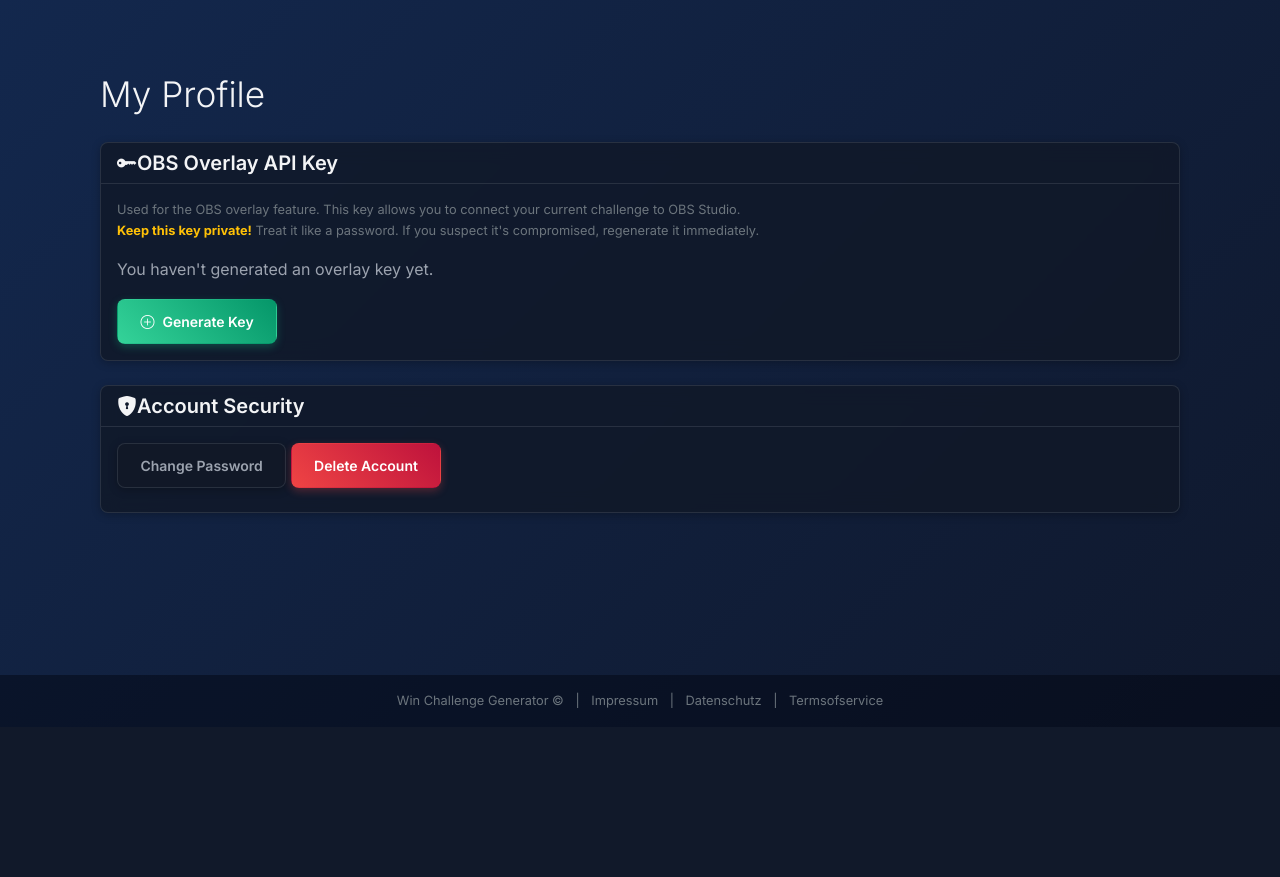
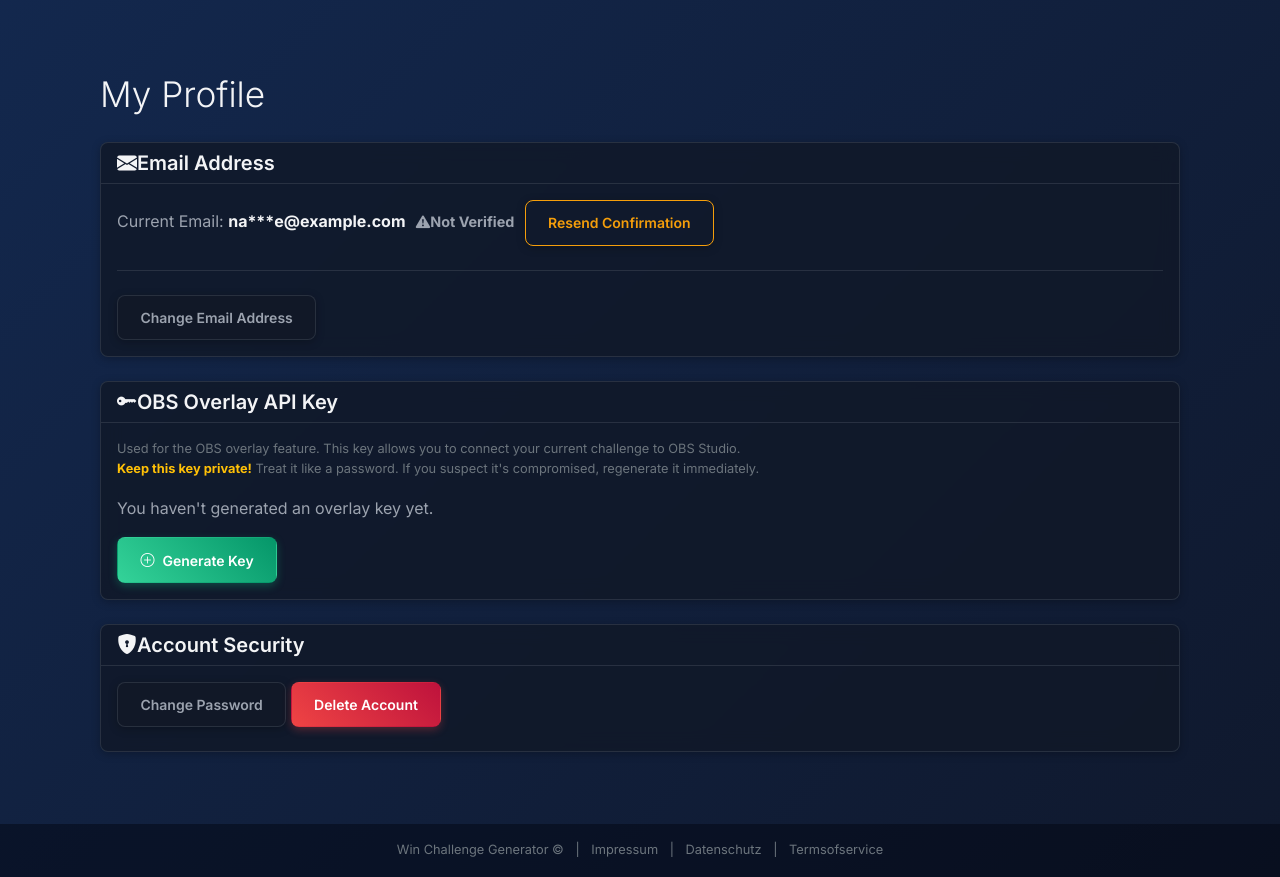
Before and after one commit to FKammerer45/WinchallengeGenerator, a Flask app: page /profile in a window 1280 px wide. Shown: the part 73-950 px from the top of the page. Before the commit the page ends 781 px from the top, so only its background shows below. Run offline with Flask 3, Linux system fonts and the light colour scheme; the visitor is signed in with stand-in values (Sample User, id 1); parts of the project's set-up code (start-up, migrations or seed data) failed here and were passed over; some libraries are stand-ins or nearby versions.

Commit message:
put all profile points under profile. added cahnge email. twitch users now cant change psw. accoutn deletion nwo deletes all entries from the db

```diff
--- a/app/forms.py
+++ b/app/forms.py
@@ -5,6 +5,7 @@ from wtforms import StringField, PasswordField, SubmitField,  EmailField
 from wtforms.validators import DataRequired, Length, EqualTo, ValidationError, Regexp, Email
 from app.models import User # Import User model for validation checks
 from app import db # Import db for session access in validators
+from flask_login import current_user
 
 class RegistrationForm(FlaskForm):
     """Form for user registration."""
@@ -100,6 +101,26 @@ class ChangePasswordForm(FlaskForm):
          # This check also needs current_user, better done in the route
          pass
 
+class ChangeEmailForm(FlaskForm):
+    """Form for requesting an email address change."""
+    new_email = EmailField('New Email Address',
+                           validators=[DataRequired(message="New email address is required."),
+                                       Email(message="Invalid email address."),
+                                       Length(max=120)])
+    password = PasswordField('Current Password',
+                             validators=[DataRequired(message="Please enter your current password to confirm.")])
+    submit = SubmitField('Request Email Change')
+
+    # Custom validation to ensure the new email isn't already in use by another user
+    def validate_new_email(self, new_email):
+        # Check if the new email is different from the current user's email
+        if current_user.is_authenticated and new_email.data.lower() == current_user.email.lower():
+            raise ValidationError('New email address must be different from your current one.')
+        # Check if the new email is already registered by someone else
+        user = db.session.query(User).filter(User.email.ilike(new_email.data)).first()
+        if user:
+            raise ValidationError('That email address is already registered to another account.')
+
 class DeleteAccountForm(FlaskForm):
     """Form for confirming account deletion."""
     password = PasswordField('Confirm Password', validators=[DataRequired(message="Password confirmation is required.")])
--- a/app/routes/profile.py
+++ b/app/routes/profile.py
@@ -7,18 +7,57 @@ from flask_login import login_required, current_user
 # Import db instance and User model
 from app import db, csrf
 from app.models import User
+from app.forms import ChangeEmailForm
+from app.utils.email import send_email, generate_email_change_token
 
 logger = logging.getLogger(__name__)
 
 profile_bp = Blueprint('profile', __name__)
 
-@profile_bp.route("/profile")
+@profile_bp.route("/profile", methods=['GET', 'POST']) # Allow POST for the form
 @login_required
 def profile_view():
-    """Renders the user profile page."""
-    logger.debug(f"User {current_user.id} accessing profile page.")
-    # The template can access current_user directly
-    return render_template("profile/profile.html") # Path to new template
+    """Renders the user profile page and handles email change form."""
+    change_email_form = ChangeEmailForm() # Instantiate the form
+
+    if change_email_form.validate_on_submit():
+        # This block handles the POST request from the email change form
+        new_email = change_email_form.new_email.data.lower().strip()
+        password = change_email_form.password.data
+
+        # Verify current password
+        if not current_user.check_password(password):
+            flash("Incorrect password. Email change request failed.", "danger")
+            # Re-render the profile page with the form and error
+            return render_template("profile/profile.html", change_email_form=change_email_form)
+
+        # Password is correct, proceed to send confirmation email to NEW address
+        try:
+            token = generate_email_change_token(current_user.id, new_email)
+            confirm_url = url_for('auth.confirm_email_change', token=token, _external=True) # Point to new auth route
+            email_context = {'confirm_url': confirm_url, 'username': current_user.username, 'new_email': new_email}
+
+            send_email(
+                to=new_email, # Send to the NEW email address
+                subject="Confirm Your New Email Address",
+                template_context=email_context,
+                template_prefix="auth/email/change_email_confirm" # Path to new email templates
+            )
+            logger.info(f"Email change confirmation sent to {new_email} for user '{current_user.username}'.")
+            flash(f"A confirmation link has been sent to {new_email}. Please click the link to finalize the change.", 'info')
+            # Redirect back to profile page after initiating the request
+            return redirect(url_for('profile.profile_view'))
+
+        except Exception as e:
+            logger.exception(f"Error sending email change confirmation for user '{current_user.username}'")
+            flash('An error occurred while requesting the email change. Please try again later.', 'danger')
+            # Re-render profile page with form
+            return render_template("profile/profile.html", change_email_form=change_email_form)
+
+    # Handle GET request (or failed POST validation)
+    # Pass the form instance to the template for rendering
+    return render_template("profile/profile.html", change_email_form=change_email_form)
+
 
 @profile_bp.route("/profile/regenerate_key", methods=["POST"])
 @login_required
--- a/app/templates/base.html
+++ b/app/templates/base.html
@@ -104,9 +104,6 @@
             </a>
             <div class="dropdown-menu dropdown-menu-right" aria-labelledby="navbarUserDropdown">
               <a class="dropdown-item" href="{{ url_for('profile.profile_view') }}">My Profile</a>
-              <a class="dropdown-item" href="{{ url_for('auth.change_password') }}">Change Password</a>
-              <a class="dropdown-item text-danger" href="{{ url_for('auth.confirm_delete_account') }}">Delete
-                Account</a>
               <div class="dropdown-divider"></div>
               <a class="dropdown-item" href="{{ url_for('auth.logout') }}">Logout</a>
             </div>
--- a/app/templates/profile/profile.html
+++ b/app/templates/profile/profile.html
@@ -1,5 +1,7 @@
 {# app/templates/profile/profile.html #}
 {% extends "base.html" %}
+{% from "_form_helpers.html" import render_field %} {# Import macro #}
+
 {% block title %}My Profile{% endblock %}
 
 {% block head %}
@@ -9,14 +11,31 @@
     /* Optional: Style for the read-only input */
     #overlayApiKey {
         background-color: var(--surface-secondary);
-        /* Match theme */
         cursor: text;
-        /* Indicate it's selectable */
     }
 
     .input-group-append .btn {
         border-top-left-radius: 0;
         border-bottom-left-radius: 0;
+    }
+
+    .email-status {
+        font-size: 0.9em;
+        font-weight: bold;
+    }
+
+    .email-status-verified {
+        color: var(--success);
+    }
+
+    .email-status-unverified {
+        color: var(--warning);
+    }
+
+    /* Ensure modal form groups have spacing */
+    #changeEmailModal .modal-body .form-group {
+        margin-bottom: 1rem;
+        /* Add bottom margin to form groups in modal */
     }
 </style>
 {% endblock %}
@@ -28,148 +47,176 @@
     {# Flash messages area #}
     {% include '_flash_messages.html' ignore missing %}
 
-    {# API Key Management Card #}
+    {# --- Email Management Card --- #}
+    <div class="card shadow-sm glass-effect mb-4">
+        <div class="card-header h5 d-flex align-items-center">
+            <i class="bi bi-envelope-fill me-2"></i> Email Address
+        </div>
+        <div class="card-body">
+            <p class="mb-2">
+                Current Email: <strong>{{ current_user.email | redact_email }}</strong>
+                {# Display Verification Status #}
+                {% if current_user.confirmed %}
+                <span class="badge bg-success-subtle text-success-emphasis ms-2 email-status">
+                    <i class="bi bi-check-circle-fill me-1"></i>Verified
+                </span>
+                {% else %}
+                <span class="badge bg-warning-subtle text-warning-emphasis ms-2 email-status">
+                    <i class="bi bi-exclamation-triangle-fill me-1"></i>Not Verified
+                </span>
+                <a href="{{ url_for('auth.resend_confirmation') }}" class="btn btn-sm btn-outline-warning ms-2">Resend
+                    Confirmation</a>
+                {% endif %}
+            </p>
+            <hr>
+            {# Button to trigger modal #}
+            <button type="button" class="btn btn-secondary btn-sm" data-toggle="modal" data-target="#changeEmailModal">
+                Change Email Address
+            </button>
+        </div>
+    </div>
+    {# --- End Email Management Card --- #}
+
+
+    {# API Key Management Card (remains the same) #}
     <div class="card shadow-sm glass-effect mb-4">
         <div class="card-header h5 d-flex align-items-center">
             <i class="bi bi-key-fill me-2"></i> OBS Overlay API Key
         </div>
         <div class="card-body">
+            {# ... existing API key display/generation logic ... #}
             <p class="text-secondary small mb-3">
                 Used for the OBS overlay feature. This key allows you to connect your current challenge to OBS Studio.
                 <br>
                 <strong class="text-warning">Keep this key private!</strong> Treat it like a password. If you suspect
                 it's compromised, regenerate it immediately.
             </p>
-
             {% if current_user.overlay_api_key %}
-            {# Display Existing Key #}
             <label for="overlayApiKey" class="form-label small text-muted">Your Current Key:</label>
             <div class="input-group mb-3">
                 <input type="password" class="form-control form-control-sm" id="overlayApiKey"
                     value="{{ current_user.overlay_api_key }}" readonly
                     title="Your overlay API key (click Show/Hide or Copy)">
                 <div class="input-group-append">
-                    {# --- ADDED Show/Hide Button --- #}
                     <button class="btn btn-outline-secondary btn-sm" type="button" id="toggleApiKeyBtn"
-                        title="Show/Hide Key">
-                        {# Start with the "Show" icon (eye) #}
-                        <i class="bi bi-eye-fill"></i>
-                    </button>
-                    {# --- END ADDED Button --- #}
-
-                    <button class="btn btn-outline-secondary btn-sm" type="button" id="copyApiKeyBtn" title="Copy Key">
-                        <i class="bi bi-clipboard me-1"></i> Copy
-                    </button>
+                        title="Show/Hide Key"><i class="bi bi-eye-fill"></i></button>
+                    <button class="btn btn-outline-secondary btn-sm" type="button" id="copyApiKeyBtn"
+                        title="Copy Key"><i class="bi bi-clipboard me-1"></i> Copy</button>
                 </div>
             </div>
-            {# Regenerate Button (inside a form for POST) #}
-            {# --- FIX url_for --- #}
             <form action="{{ url_for('profile.regenerate_overlay_key') }}" method="POST"
                 onsubmit="return confirm('Are you sure you want to regenerate your key? Your existing overlay URL will stop working.');"
                 class="d-inline-block">
-                <input type="hidden" name="csrf_token" value="{{ csrf_token() }}"> {# Add CSRF token #}
-                <button type="submit" class="btn btn-warning btn-sm">
-                    <i class="bi bi-arrow-repeat"></i> Regenerate Key
-                </button>
+                <input type="hidden" name="csrf_token" value="{{ csrf_token() }}">
+                <button type="submit" class="btn btn-warning btn-sm"><i class="bi bi-arrow-repeat"></i> Regenerate
+                    Key</button>
             </form>
             {% else %}
-            {# Generate Button (if no key exists) #}
             <p>You haven't generated an overlay key yet.</p>
-            {# Use a form for the POST request #}
-            {# --- FIX url_for --- #}
             <form action="{{ url_for('profile.regenerate_overlay_key') }}" method="POST" class="d-inline-block">
-                <input type="hidden" name="csrf_token" value="{{ csrf_token() }}"> {# Add CSRF token #}
-                <button type="submit" class="btn btn-success btn-sm">
-                    <i class="bi bi-plus-circle"></i> Generate Key
-                </button>
+                <input type="hidden" name="csrf_token" value="{{ csrf_token() }}">
+                <button type="submit" class="btn btn-success btn-sm"><i class="bi bi-plus-circle"></i> Generate
+                    Key</button>
             </form>
             {% endif %}
         </div>
     </div>
 
-    {# Account Security Card (Example) #}
+    {# Account Security Card #}
     <div class="card shadow-sm glass-effect mb-4">
         <div class="card-header h5 d-flex align-items-center">
             <i class="bi bi-shield-lock-fill me-1"></i> Account Security
         </div>
         <div class="card-body">
+            {# --- Conditionally show Change Password button --- #}
+            {% if not current_user.is_twitch_user %}
             <a href="{{ url_for('auth.change_password') }}" class="btn btn-secondary btn-sm me-2 mb-2">Change
                 Password</a>
+            {% else %}
+            {# Optionally show a disabled button or message for Twitch users #}
+            <button class="btn btn-secondary btn-sm me-2 mb-2 disabled" title="Password managed via Twitch"
+                aria-disabled="true">Change Password</button>
+            {% endif %}
+            {# --- End Conditional --- #}
+
+            {# Delete button is always available #}
             <a href="{{ url_for('auth.confirm_delete_account') }}" class="btn btn-danger btn-sm mb-2">Delete Account</a>
         </div>
     </div>
 
+</div> {# End container #}
+
+{# --- Change Email Modal (remains the same) --- #}
+<div class="modal fade" id="changeEmailModal" tabindex="-1" role="dialog" aria-labelledby="changeEmailModalLabel"
+    aria-hidden="true">
+    <div class="modal-dialog modal-dialog-centered" role="document">
+        <div class="modal-content"> {# Style handled by style.css #}
+            <div class="modal-header">
+                <h5 class="modal-title" id="changeEmailModalLabel">Change Email Address</h5>
+                <button type="button" class="close" data-dismiss="modal" aria-label="Close">
+                    <span aria-hidden="true">&times;</span>
+                </button>
+            </div>
+            <form method="POST" action="{{ url_for('profile.profile_view') }}" novalidate>
+                {{ change_email_form.hidden_tag() }} {# Important for CSRF #}
+                <div class="modal-body">
+                    <p class="small text-secondary mb-3">
+                        Enter your new email address and your current password. A confirmation link will be sent to the
+                        new address.
+                    </p>
+                    {{ render_field(change_email_form.new_email, placeholder="New Email Address", autocomplete="email")
+                    }}
+                    {{ render_field(change_email_form.password, placeholder="Current Password",
+                    autocomplete="current-password") }}
+                </div>
+                <div class="modal-footer">
+                    <button type="button" class="btn btn-secondary" data-dismiss="modal">Cancel</button>
+                    {{ change_email_form.submit(class="btn btn-primary") }}
+                </div>
+            </form>
+        </div>
+    </div>
 </div>
+{# --- End Change Email Modal --- #}
+
 {% endblock %}
 
 {% block scripts %}
 {{ super() }}
+{# Script for API Key copy/toggle (remains the same) #}
 <script>
-    // Simple copy-to-clipboard functionality
     const copyBtn = document.getElementById('copyApiKeyBtn');
     const keyInput = document.getElementById('overlayApiKey');
-    // Assuming showFlash is globally available or imported via a base script
-    const showFlash = window.showFlash || function (msg, type) { console.log(`${type}: ${msg}`);  };
-
-    if (copyBtn && keyInput) {
+    const showFlash = window.showFlash || function (msg, type) { console.log(`${type}: ${msg}`); };
+    if (copyBtn && keyInput) { /* ... copy logic ... */
         copyBtn.addEventListener('click', () => {
-            keyInput.select();
-            keyInput.setSelectionRange(0, 99999); // For mobile devices
-            let successful = false;
+            keyInput.select(); keyInput.setSelectionRange(0, 99999);
             try {
-                // Use Clipboard API if available (more modern and secure)
                 if (navigator.clipboard && window.isSecureContext) {
-                    navigator.clipboard.writeText(keyInput.value)
-                        .then(() => {
-                            console.log('API Key copied to clipboard via Clipboard API');
-                            showFlash('API Key copied!', 'success'); // Use flash message
-                        })
-                        .catch(err => {
-                            console.error('Async: Could not copy text: ', err);
-                            showFlash('Failed to copy key (Clipboard API).', 'danger');
-                        });
-                } else {
-                    // Fallback to execCommand for older browsers/non-secure contexts
-                    successful = document.execCommand('copy');
-                    const msgLog = successful ? 'successful' : 'unsuccessful';
-                    console.log('Fallback: Copying text command was ' + msgLog);
-                    if (successful) {
-                        showFlash('API Key copied! (fallback)', 'success');
-                    } else {
-                        throw new Error('document.execCommand failed');
-                    }
-                }
-            } catch (err) {
-                console.error('Copy error:', err);
-                showFlash('Failed to copy key.', 'danger');
-            }
-            // Deselect text after attempt
-            if (window.getSelection) { // Modern browsers
-                window.getSelection().removeAllRanges();
-            } else if (document.selection) { // IE <= 8
-                document.selection.empty();
-            }
+                    navigator.clipboard.writeText(keyInput.value).then(() => { showFlash('API Key copied!', 'success'); }).catch(err => { console.error('Async: Could not copy text: ', err); showFlash('Failed to copy key (Clipboard API).', 'danger'); });
+                } else { let successful = document.execCommand('copy'); if (successful) { showFlash('API Key copied! (fallback)', 'success'); } else { throw new Error('document.execCommand failed'); } }
+            } catch (err) { console.error('Copy error:', err); showFlash('Failed to copy key.', 'danger'); }
+            if (window.getSelection) { window.getSelection().removeAllRanges(); } else if (document.selection) { document.selection.empty(); }
         });
     }
     const toggleBtn = document.getElementById('toggleApiKeyBtn');
-    // const keyInput = document.getElementById('overlayApiKey'); // Already defined above
-
-    if (toggleBtn && keyInput) {
+    if (toggleBtn && keyInput) { /* ... toggle logic ... */
         toggleBtn.addEventListener('click', () => {
             const currentType = keyInput.type;
-            if (currentType === 'password') {
-                // Switch to text (Show)
-                keyInput.type = 'text';
-                toggleBtn.innerHTML = '<i class="bi bi-eye-slash-fill"></i>'; // Change icon to "Hide" (eye-slash)
-                toggleBtn.title = 'Hide Key';
-            } else {
-                // Switch to password (Hide)
-                keyInput.type = 'password';
-                toggleBtn.innerHTML = '<i class="bi bi-eye-fill"></i>'; // Change icon back to "Show" (eye)
-                toggleBtn.title = 'Show Key';
-            }
+            if (currentType === 'password') { keyInput.type = 'text'; toggleBtn.innerHTML = '<i class="bi bi-eye-slash-fill"></i>'; toggleBtn.title = 'Hide Key'; }
+            else { keyInput.type = 'password'; toggleBtn.innerHTML = '<i class="bi bi-eye-fill"></i>'; toggleBtn.title = 'Show Key'; }
         });
     }
+
+
 </script>
-
+{# Optional: If validation fails on email change POST, re-open the modal #}
+{% if change_email_form.errors %}
+<script>
+    document.addEventListener('DOMContentLoaded', function () {
+        if (typeof $ !== 'undefined' && $.fn.modal) { $('#changeEmailModal').modal('show'); }
+        else { /* Fallback for vanilla JS */ }
+    });
+</script>
+{% endif %}
 {% endblock %}
--- a/config.py
+++ b/config.py
@@ -14,6 +14,7 @@ class Config:
     SECRET_KEY = os.environ.get('SECRET_KEY') or 'a-default-hard-to-guess-string'
     SECURITY_PASSWORD_SALT = os.environ.get('SECURITY_PASSWORD_SALT') or 'a-default-hard-to-guess-salt'
     SECURITY_PASSWORD_RESET_SALT = os.environ.get('SECURITY_PASSWORD_RESET_SALT') or 'another-hard-to-guess-salt-pwreset'
+    SECURITY_EMAIL_CHANGE_SALT = os.environ.get('SECURITY_EMAIL_CHANGE_SALT') or 'another-hard-to-guess-salt-emailchange'
     SQLALCHEMY_TRACK_MODIFICATIONS = False
     SQLALCHEMY_DATABASE_URI = os.environ.get('DATABASE_URL') or \
         'sqlite:///' + os.path.join(basedir, 'app.db')
@@ -43,6 +44,7 @@ class Config:
     MAIL_DEFAULT_SENDER = os.environ.get('MAIL_DEFAULT_SENDER') or '"WinChallenge" <mailgun@yourverifieddomain.com>'
     EMAIL_CONFIRMATION_EXPIRATION = 3600
     PASSWORD_RESET_EXPIRATION = 1800
+    EMAIL_CHANGE_EXPIRATION = 1800
     MAX_CHALLENGES_PER_USER = 15
 
 
@@ -65,6 +67,7 @@ class TestingConfig(Config):
     MAIL_SUPPRESS_SEND = True
     SECURITY_PASSWORD_SALT = 'testing-salt'
     SECURITY_PASSWORD_RESET_SALT = 'testing-pw-reset-salt'
+    SECURITY_EMAIL_CHANGE_SALT = 'testing-email-change-salt'
     # Disable rate limiting during tests unless specifically testing it
     RATELIMIT_ENABLED = False
 
@@ -74,6 +77,7 @@ class ProductionConfig(Config):
     SECRET_KEY = os.environ.get('SECRET_KEY')
     SECURITY_PASSWORD_SALT = os.environ.get('SECURITY_PASSWORD_SALT')
     SECURITY_PASSWORD_RESET_SALT = os.environ.get('SECURITY_PASSWORD_RESET_SALT')
+    SECURITY_EMAIL_CHANGE_SALT = os.environ.get('SECURITY_EMAIL_CHANGE_SALT')
     if not SECRET_KEY or not SECURITY_PASSWORD_SALT or not SECURITY_PASSWORD_RESET_SALT:
         raise ValueError("SECRET_KEY, SECURITY_PASSWORD_SALT, and SECURITY_PASSWORD_RESET_SALT must be set for production")
 
```
Also changed, not shown: app/__init__.py (+19 -2 lines), app/models.py (+6 -6 lines), app/routes/auth.py (+116 -33 lines), app/templates/auth/confirm_delete.html (+16 -6 lines), app/templates/auth/email/change_email_confirm.html (added, +29 -0 lines), app/templates/auth/email/change_email_confirm.txt (added, +13 -0 lines), app/utils/email.py (+33 -2 lines).
